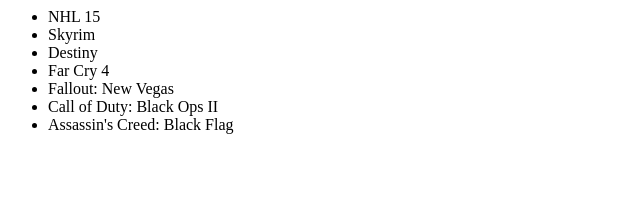
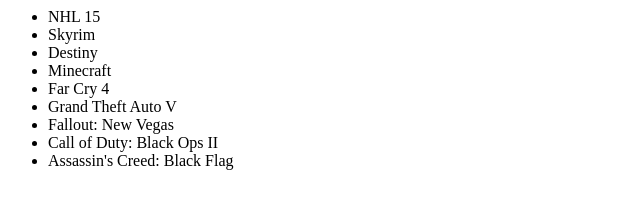
Before and after one commit to tricerahedron/HTML, a plain HTML site: page index.html in a window 1280 px wide. Shown: the whole page, without its empty margins (0-640 px from the left). Drawn offline with Linux system fonts and the light colour scheme.

Commit message:
added gta and minecraft :D

```diff
--- a/index.html
+++ b/index.html
@@ -6,7 +6,9 @@
 				<li>NHL 15</li>
 				<li>Skyrim</li>
 				<li>Destiny</li>
+				<li>Minecraft</li>
 				<li>Far Cry 4</li>
+				<li>Grand Theft Auto V</li>
 				<li>Fallout: New Vegas</li>
 				<li>Call of Duty: Black Ops II</li>
 				<li>Assassin's Creed: Black Flag</li>
```
